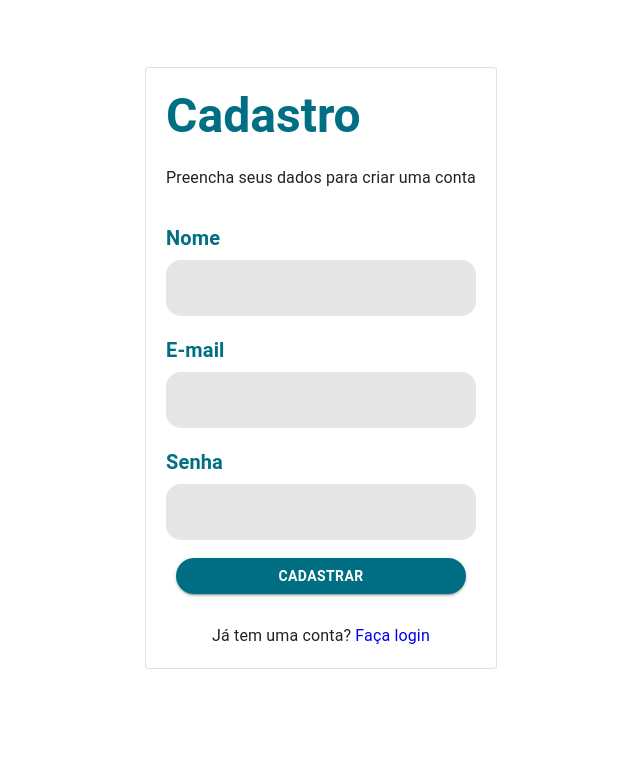
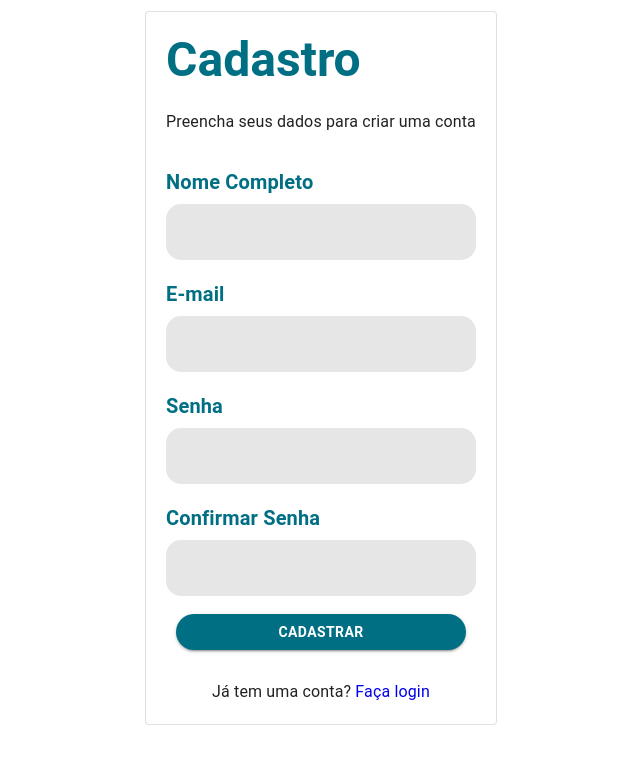
Before and after one commit to pedro21Ribeiro/crud-cipa, a Next.js app in the folder frontend/: page /register in a window 1280 px wide. Shown: the top 764 px of the page, without its empty margins (319-959 px from the left). Built offline with nearby package versions, Linux system fonts and the light colour scheme.

Commit message:
feat(register): implement basic user registration form with password validation

```diff
--- a/frontend/src/app/register/page.tsx
+++ b/frontend/src/app/register/page.tsx
@@ -11,22 +11,35 @@ export default function Register() {
   const [name, setName] = useState("");
   const [email, setEmail] = useState("");
   const [password, setPassword] = useState("");
+  const [confirmPassword, setConfirmPassword] = useState("");
   const [error, setError] = useState("");
 
   const handleRegister = async (e: React.FormEvent<HTMLFormElement>) => {
     e.preventDefault();
 
-    if (!name || !email || !password) {
+    if (!name || !email || !password || !confirmPassword) {
       setError("Por favor, preencha todos os campos.");
+      return;
+    }
+
+    if (password !== confirmPassword) {
+      setError("As senhas não coincidem.");
+      return;
+    }
+
+    // Validação adicional da senha (reforço no lado do cliente)
+    const passwordRegex = /^(?=(?:.*[a-z]){2,})(?=(?:.*[A-Z]){2,})(?=(?:.*\d){1,})(?=(?:.*[^A-Za-z0-9\s]){2,}).{6,}$/;
+    if (!passwordRegex.test(password)) {
+      setError(
+        "A senha deve ter no mínimo 6 caracteres, 2 letras maiúsculas, 2 letras minúsculas, 1 número e 2 caracteres especiais."
+      );
       return;
     }
 
     try {
       const response = await fetch("/api/register", {
         method: "POST",
-        headers: {
-          "Content-Type": "application/json",
-        },
+        headers: { "Content-Type": "application/json" },
         body: JSON.stringify({ name, email, password }),
       });
 
@@ -35,7 +48,7 @@ export default function Register() {
       }
 
       setError("");
-      router.push("/login"); // Redireciona para a tela de login após cadastro
+      router.push("/login");
     } catch (err) {
       if (err instanceof Error) {
         setError(err.message);
@@ -75,94 +88,88 @@ export default function Register() {
         </div>
 
         <form onSubmit={handleRegister}>
+          {/* Nome */}
           <Typography
             variant="h6"
-            sx={{
-              position: "relative",
-              top: "10px",
-              color: "#006f83",
-              fontWeight: "bold",
-            }}
+            sx={{ position: "relative", top: "10px", color: "#006f83", fontWeight: "bold" }}
           >
-            Nome
+            Nome Completo
           </Typography>
           <TextField
-            variant="outlined"
+            type="text"
             fullWidth
             margin="normal"
             value={name}
             onChange={(e) => setName(e.target.value)}
-            sx={{
-              backgroundColor: "rgba(230, 230, 230, 1)",
-              border: "0",
-              borderRadius: "15px",
-              "& .MuiOutlinedInput-root": {
-                "& fieldset": {
-                  border: "none",
-                },
-              },
-            }}
+            required
+            sx={textFieldStyle}
           />
 
+          {/* Email */}
           <Typography
             variant="h6"
-            sx={{
-              position: "relative",
-              top: "10px",
-              color: "#006f83",
-              fontWeight: "bold",
-            }}
+            sx={{ position: "relative", top: "10px", color: "#006f83", fontWeight: "bold" }}
           >
             E-mail
           </Typography>
           <TextField
-            variant="outlined"
+            type="email"
             fullWidth
             margin="normal"
             value={email}
             onChange={(e) => setEmail(e.target.value)}
-            sx={{
-              backgroundColor: "rgba(230, 230, 230, 1)",
-              border: "0",
-              borderRadius: "15px",
-              "& .MuiOutlinedInput-root": {
-                "& fieldset": {
-                  border: "none",
-                },
-              },
-            }}
+            required
+            sx={textFieldStyle}
           />
 
+          {/* Senha */}
           <Typography
             variant="h6"
-            sx={{
-              position: "relative",
-              top: "10px",
-              color: "#006f83",
-              fontWeight: "bold",
-            }}
+            sx={{ position: "relative", top: "10px", color: "#006f83", fontWeight: "bold" }}
           >
             Senha
           </Typography>
           <TextField
             type="password"
-            variant="outlined"
             fullWidth
             margin="normal"
             value={password}
             onChange={(e) => setPassword(e.target.value)}
-            sx={{
-              backgroundColor: "rgba(230, 230, 230, 1)",
-              border: "0",
-              borderRadius: "15px",
-              "& .MuiOutlinedInput-root": {
-                "& fieldset": {
-                  border: "none",
-                },
+            required
+            slotProps={{
+              input: {
+                pattern:
+                  "^(?=(?:.*[a-z]){2,})(?=(?:.*[A-Z]){2,})(?=(?:.*\\d){1,})(?=(?:.*[^A-Za-z0-9\\s]){2,}).{6,}$",
+                title:
+                  "A senha deve ter no mínimo 6 caracteres, 2 letras maiúsculas, 2 letras minúsculas, 1 número e 2 caracteres especiais.",
               },
             }}
+            sx={textFieldStyle}
           />
 
+          {/* Confirmar Senha */}
+          <Typography
+            variant="h6"
+            sx={{ position: "relative", top: "10px", color: "#006f83", fontWeight: "bold" }}
+          >
+            Confirmar Senha
+          </Typography>
+          <TextField
+            type="password"
+            fullWidth
+            margin="normal"
+            value={confirmPassword}
+            onChange={(e) => setConfirmPassword(e.target.value)}
+            required
+            slotProps={{
+              input: {
+                title: "Repita a senha informada acima.",
+              },
+            }}
+            sx={textFieldStyle}
+          />
+
+          {/* Botão */}
           <div style={{ padding: "10px" }}>
             <Button
               variant="contained"
@@ -177,23 +184,19 @@ export default function Register() {
                 borderRadius: "999px",
               }}
             >
-              <Typography
-                variant="inherit"
-                sx={{
-                  color: "#ffff",
-                  fontWeight: "bold",
-                }}
-              >
+              <Typography variant="inherit" sx={{ color: "#fff", fontWeight: "bold" }}>
                 Cadastrar
               </Typography>
             </Button>
           </div>
 
+          {/* Erro */}
           <div style={{ padding: "5px", textAlign: "center" }}>
             {error && <Typography sx={{ color: "red" }}>{error}</Typography>}
           </div>
         </form>
 
+        {/* Link para Login */}
         <Typography sx={{ textAlign: "center", paddingTop: "10px" }}>
           Já tem uma conta?{" "}
           <Link href="/login" style={{ textDecoration: "none" }}>
@@ -204,3 +207,14 @@ export default function Register() {
     </div>
   );
 }
+
+const textFieldStyle = {
+  backgroundColor: "rgba(230, 230, 230, 1)",
+  border: "0",
+  borderRadius: "15px",
+  "& .MuiOutlinedInput-root": {
+    "& fieldset": {
+      border: "none",
+    },
+  },
+};
```
